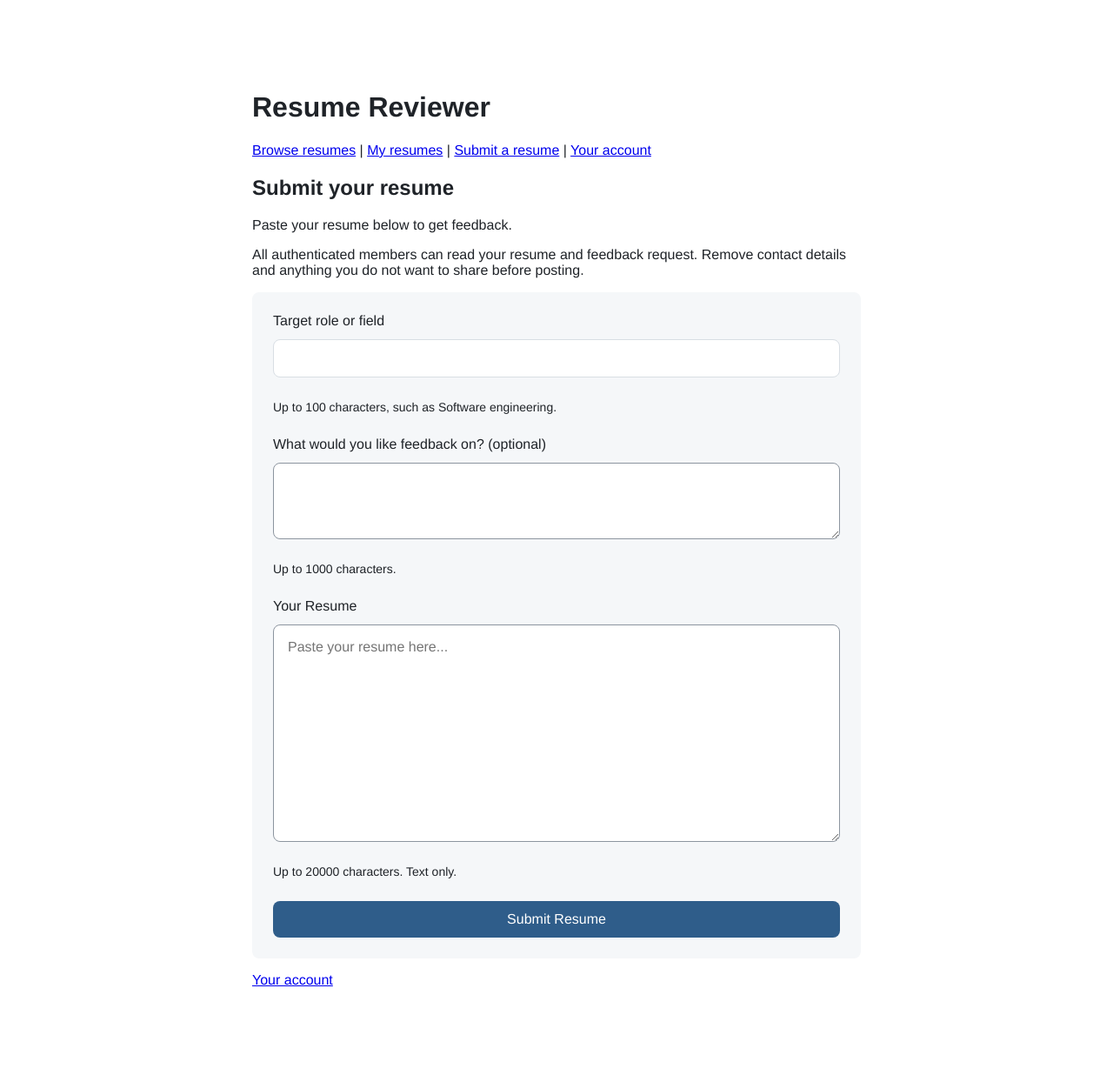
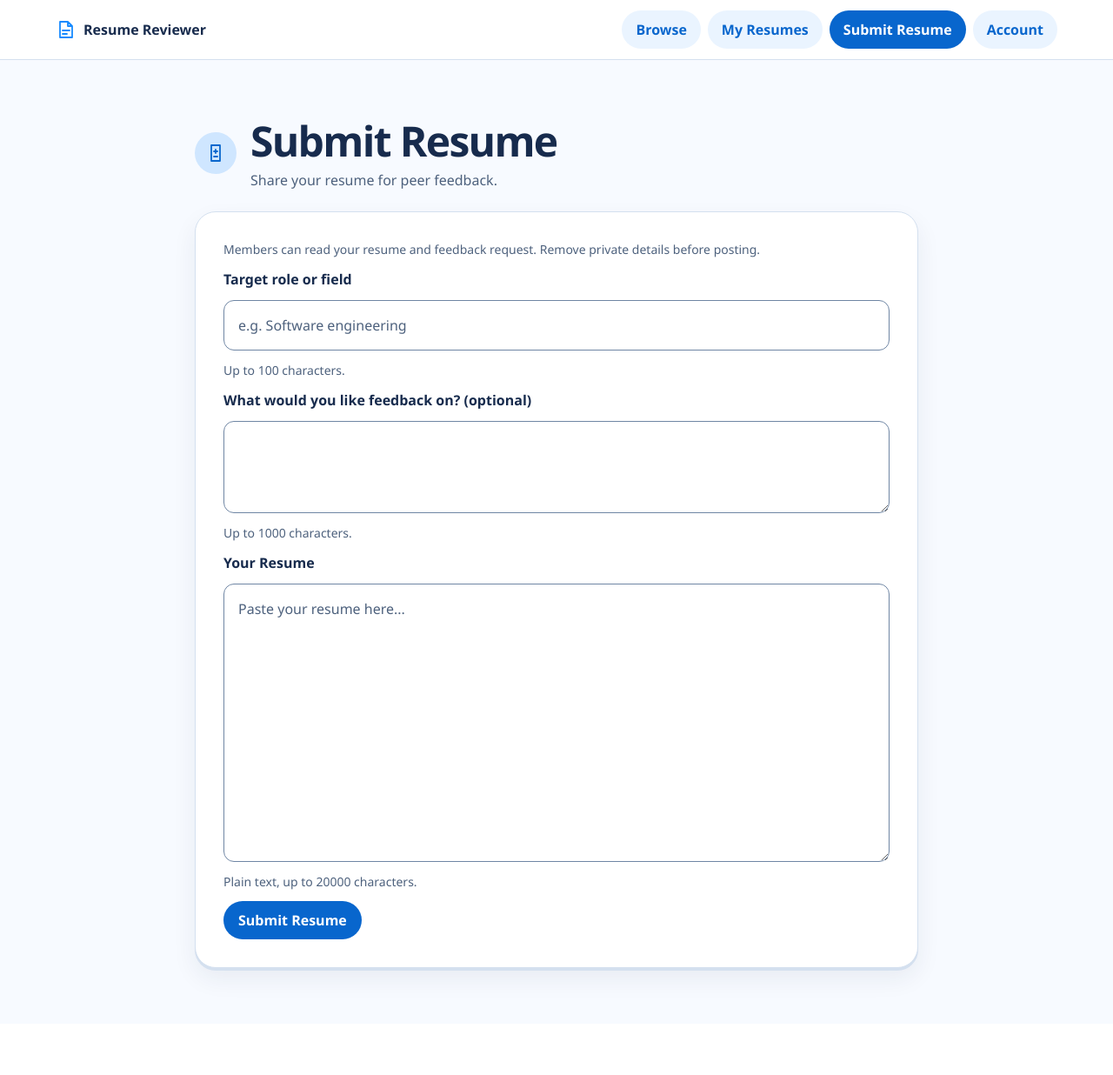
Before and after one commit to Rimcheb/Resume_reviewer, a Flask app: page /resumes/new in a window 1280 px wide. Shown: the whole page at 87% size. After the commit the page ends 1133 px from the top, so only its background shows below. Run offline with Flask 3, Linux system fonts and the light colour scheme; the visitor is signed in with stand-in values (Sample User, id 1); data comes from the database, SQL or seed files in the repository; some libraries are stand-ins or nearby versions.

Commit message:
Integrate blue UI design with Flask MVP

```diff
--- a/static/auth.css
+++ b/static/auth.css
@@ -1,7 +1,3 @@
-input:not([type="hidden"]) {
-    padding: var(--space-3);
-    border: 1px solid var(--color-border);
-    border-radius: var(--radius-md);
-    font: inherit;
-    min-width: 0;
+.narrow-page {
+    max-width: 30rem;
 }
--- a/static/style.css
+++ b/static/style.css
@@ -1,62 +1,246 @@
-/* Load shared tokens once so page styles use the same design values. */
 @import url("tokens.css");
 
-/* Shared page defaults and content width can support additional pages. */
+* {
+    box-sizing: border-box;
+}
+
 body {
     margin: 0;
-    font-family: var(--font-body);
     color: var(--color-text);
     background: var(--color-background);
+    font: var(--text-md)/var(--line-height-normal) var(--font-body);
+}
+
+h1, h2, h3, p {
+    margin: 0;
+}
+
+h1, h2, h3 {
+    font-family: var(--font-heading);
+    line-height: var(--line-height-tight);
+}
+
+h1 {
+    font-size: clamp(var(--text-2xl), 5vw, 3rem);
+    letter-spacing: -0.035em;
+}
+
+h2 {
+    font-size: var(--text-xl);
+    margin-bottom: var(--space-4);
+}
+
+h3 {
+    font-size: var(--text-md);
+}
+
+a {
+    color: var(--color-primary);
+    text-underline-offset: 0.2em;
 }
 
 .container {
-    max-width: 700px;
-    margin: 60px auto;
-    padding: var(--space-6);
+    width: min(100% - 2rem, 72rem);
+    margin-inline: auto;
     overflow-wrap: anywhere;
 }
 
-/* Shared form controls also support future resume and comment forms. */
-form {
+.app-header {
+    background: var(--color-surface);
+    border-bottom: 1px solid var(--color-border);
+}
+
+.app-bar, .brand, .app-nav, .page-heading, .form-actions {
     display: flex;
-    flex-direction: column;
+    align-items: center;
+}
+
+.app-bar {
+    flex-wrap: wrap;
+    justify-content: space-between;
     gap: var(--space-3);
-    padding: var(--space-6);
+    padding-block: var(--space-3);
+}
+
+.brand {
+    gap: var(--space-2);
+    color: var(--color-text);
+    font-weight: 800;
+    text-decoration: none;
+}
+
+.icon {
+    width: 1.5rem;
+    height: 1.5rem;
+    flex: none;
+    fill: none;
+    stroke: currentColor;
+    stroke-width: 1.8;
+    stroke-linejoin: round;
+    stroke-linecap: round;
+}
+
+.brand .icon {
+    color: var(--color-accent);
+}
+
+.app-nav {
+    gap: var(--space-2);
+    flex-wrap: wrap;
+}
+
+.app-nav a, .action, button {
+    display: inline-flex;
+    align-items: center;
+    justify-content: center;
+    min-height: 44px;
+    padding: var(--space-2) var(--space-4);
+    border-radius: var(--radius-pill);
+    font: inherit;
+    font-weight: 700;
+    text-align: center;
+}
+
+.app-nav a {
+    color: var(--color-primary);
+    text-decoration: none;
+    background: var(--color-tint);
+}
+
+.app-nav a:hover, .action:hover {
+    text-decoration: underline;
+    text-underline-offset: 0.2em;
+}
+
+.app-nav a[aria-current="page"] {
+    color: var(--color-surface);
+    background: var(--color-primary);
+}
+
+.app-nav a[aria-current="page"]:is(:hover, :active),
+.action:not(.secondary-action):is(:hover, :active),
+button:enabled:is(:hover, :active) {
+    background: var(--color-primary-hover);
+}
+
+a:focus-visible, button:focus-visible, textarea:focus, input:focus {
+    outline: 2px solid var(--color-focus-border);
+    outline-offset: 3px;
+    box-shadow: var(--focus-ring);
+}
+
+.page {
+    padding-block: clamp(var(--space-6), 5vw, 4rem);
+}
+
+.submit-page {
+    max-width: 52rem;
+}
+
+.page-heading {
+    gap: var(--space-4);
+    margin-bottom: var(--space-6);
+}
+
+.page-heading p {
+    color: var(--color-text-muted);
+    margin-top: var(--space-1);
+}
+
+.heading-icon {
+    display: grid;
+    place-items: center;
+    flex: none;
+    width: 3rem;
+    height: 3rem;
+    color: var(--color-primary);
+    background: var(--color-accent-surface);
+    border-radius: var(--radius-pill);
+}
+
+.card {
+    min-width: 0;
+    padding: clamp(var(--space-4), 4vw, var(--space-8));
     background: var(--color-surface);
+    border: 1px solid var(--color-border);
+    border-radius: var(--radius-lg);
+    box-shadow: var(--shadow-card);
+}
+
+.editor, .review-grid, .comment-list, .resume-list, .resume-summary, .comment {
+    display: grid;
+    gap: var(--space-3);
+}
+
+.editor label {
+    font-weight: 750;
+}
+
+textarea, input:not([type="hidden"]) {
+    width: 100%;
+    min-width: 0;
+    min-height: 44px;
+    padding: var(--space-4);
+    border: 1px solid var(--color-input-border);
     border-radius: var(--radius-md);
+    background: var(--color-input-background);
+    color: var(--color-text);
+    font: inherit;
 }
 
 textarea {
-    min-width: 0;
-    padding: var(--space-4);
-    color: var(--color-text);
-    background: var(--color-input-background);
-    border: 1px solid var(--color-input-border);
-    border-radius: var(--radius-md);
-    font: inherit;
     resize: vertical;
 }
 
-/* Keep keyboard focus visible against the input background. */
-textarea:focus {
+textarea:focus, input:not([type="hidden"]):focus {
     border-color: var(--color-focus-border);
-    outline: 2px solid var(--color-focus-border);
-    outline-offset: 2px;
-    box-shadow: var(--focus-ring);
 }
 
-button {
-    padding: var(--space-3);
-    background: var(--color-primary);
-    color: white;
-    border: none;
-    border-radius: var(--radius-md);
-    font: inherit;
+.submit-page #resume {
+    height: clamp(12rem, 40vh, 22rem);
 }
 
-/* Match the visual state to the native disabled attribute in the HTML. */
+::placeholder, .note, .empty-state {
+    color: var(--color-text-muted);
+    opacity: 1;
+}
+
+.form-actions {
+    flex-wrap: wrap;
+    gap: var(--space-2) var(--space-3);
+}
+
+.action, button {
+    border: 1px solid transparent;
+    color: var(--color-surface);
+    background: var(--color-primary);
+}
+
+.action {
+    text-decoration: none;
+}
+
+button:enabled {
+    cursor: pointer;
+}
+
+.editor > button {
+    justify-self: start;
+}
+
+.secondary-action, button.secondary-action:enabled:is(:hover, :active) {
+    color: var(--color-primary);
+    background: var(--color-tint);
+}
+
+.secondary-action:hover {
+    border-color: var(--color-primary);
+}
+
 button:disabled {
-    opacity: 0.6;
+    border-color: var(--color-border);
+    color: var(--color-text-muted);
+    background: var(--color-disabled-surface);
     cursor: not-allowed;
 }
 
--- a/static/tokens.css
+++ b/static/tokens.css
@@ -14,26 +14,29 @@
 
 :root {
   /* ---------- Colors ---------- */
-  --color-primary: #2f5d8a;        /* buttons, links, highlights */
-  --color-primary-hover: #244a6e;
-  --color-accent: #e0a458;         /* small accents */
-  --color-text: #1f2328;           /* main body text */
-  --color-text-muted: #5f6b76;     /* secondary text, dates, labels */
-  --color-background: #ffffff;     /* page background */
-  --color-surface: #f5f7f9;        /* cards, form panels */
-  --color-border: #d8dee4;
+  --color-primary: #0866cd;        /* buttons, links, selected states */
+  --color-primary-hover: #0758b6;
+  --color-accent: #168aff;         /* icons on white */
+  --color-accent-surface: #cfe6ff;
+  --color-text: #172b4d;
+  --color-text-muted: #4d617d;
+  --color-background: #f7faff;
+  --color-surface: #ffffff;
+  --color-tint: #eaf4ff;
+  --color-disabled-surface: #eef2f7;
+  --color-border: #d4e0ef;
   --color-error: #c0392b;
   --color-success: #2e7d4f;
 
   /* ---------- Form inputs (resume text areas, comment boxes) ---------- */
   --color-input-background: #ffffff;  /* inside text inputs and text areas */
-  --color-input-border: #8c959f;      /* default input outline */
-  --color-focus-border: #2f5d8a;      /* input outline while typing in it */
-  --focus-ring: 0 0 0 3px rgba(47, 93, 138, 0.25); /* soft glow around a focused input */
+  --color-input-border: #6f86a4;      /* default input outline */
+  --color-focus-border: #0e6edb;      /* keyboard focus outline */
+  --focus-ring: 0 0 0 3px rgba(14, 110, 219, 0.20); /* soft glow around a focused input */
 
   /* ---------- Typography ---------- */
-  --font-heading: "Georgia", "Times New Roman", serif;
-  --font-body: "Helvetica Neue", Arial, sans-serif;
+  --font-heading: "Segoe UI", system-ui, sans-serif;
+  --font-body: "Segoe UI", system-ui, sans-serif;
 
   --text-xs: 0.75rem;   /* 12px */
   --text-sm: 0.875rem;  /* 14px */
@@ -55,5 +58,8 @@
 
   /* ---------- Shape ---------- */
   --radius-sm: 4px;
-  --radius-md: 8px;
+  --radius-md: 12px;
+  --radius-lg: 24px;
+  --radius-pill: 999px;
+  --shadow-card: 0 3px 0 var(--color-border), 0 12px 28px rgba(23, 43, 77, 0.07);
 }
--- a/templates/base.html
+++ b/templates/base.html
@@ -8,18 +8,24 @@
     <link rel="stylesheet" href="{{ url_for('static', filename='auth.css') }}">
 </head>
 <body>
-    <main class="container{% block page_class %}{% endblock %}">
-        <h1>Resume Reviewer</h1>
-        {% if g.user %}
-        <nav aria-label="Main navigation">
-            <a href="{{ url_for('resumes.feed') }}">Browse resumes</a> |
-            <a href="{{ url_for('resumes.mine') }}">My resumes</a> |
-            <a href="{{ url_for('resumes.new') }}">Submit a resume</a> |
-            <a href="{{ url_for('auth.account') }}">Your account</a>
-        </nav>
-        {% endif %}
+    <header class="app-header">
+        <div class="container app-bar">
+            <a class="brand" href="{{ url_for('auth.index') }}">
+                <svg class="icon" aria-hidden="true" viewBox="0 0 24 24"><path d="M14 3H5v18h14V8l-5-5Zm0 0v5h5M8 13h8m-8 4h5"/></svg>
+                Resume Reviewer
+            </a>
+            {% if g.user %}
+            <nav class="app-nav" aria-label="Main navigation">
+                {% for endpoint, label in [('resumes.feed', 'Browse'), ('resumes.mine', 'My Resumes'), ('resumes.new', 'Submit Resume'), ('auth.account', 'Account')] %}
+                <a href="{{ url_for(endpoint) }}"{% if request.endpoint == endpoint or (endpoint == 'resumes.new' and request.endpoint == 'resumes.create') %} aria-current="page"{% endif %}>{{ label }}</a>
+                {% endfor %}
+            </nav>
+            {% endif %}
+        </div>
+    </header>
+    <main class="container page{% block page_class %}{% endblock %}">
         {% for message in get_flashed_messages() %}
-        <p role="status">{{ message }}</p>
+        <p class="message" role="status">{{ message }}</p>
         {% endfor %}
         {% block content %}{% endblock %}
     </main>
--- a/templates/error.html
+++ b/templates/error.html
@@ -1,4 +1,7 @@
 {% extends "base.html" %}
+{% block title %}Request error | Resume Reviewer{% endblock %}
+{% block page_class %} narrow-page{% endblock %}
 {% block content %}
+<h1>Request error</h1>
 <p role="alert">{{ message }}</p>
 {% endblock %}
--- a/templates/submit_resume.html
+++ b/templates/submit_resume.html
@@ -1,33 +1,35 @@
 {% extends "base.html" %}
 {% block title %}{{ "Edit" if resume else "Submit" }} Resume | Resume Reviewer{% endblock %}
+{% block page_class %} submit-page{% endblock %}
 {% block content %}
-<h2>{{ "Edit" if resume else "Submit" }} your resume</h2>
-{% if resume %}
-<p>Existing comments will stay. They may refer to an earlier version of your text.</p>
-{% else %}
-<p>Paste your resume below to get feedback.</p>
-{% endif %}
-<p>All authenticated members can read your resume and feedback request.
-    Remove contact details and anything you do not want to share before posting.</p>
+<header class="page-heading">
+    <span class="heading-icon">
+        <svg class="icon" aria-hidden="true" viewBox="0 0 24 24"><path d="M7 3h10v18H7zM10 10h4m-2-2v4m-2 4h4"/></svg>
+    </span>
+    <div>
+        <h1>{{ "Edit Resume" if resume else "Submit Resume" }}</h1>
+        <p>{{ "Existing comments may refer to an earlier version." if resume else "Share your resume for peer feedback." }}</p>
+    </div>
+</header>
 {% if error %}<p role="alert">{{ error }}</p>{% endif %}
-<form method="post" action="{{ url_for('resumes.edit', resume_id=resume.id) if resume else url_for('resumes.create') }}">
+<form class="card editor" method="post" action="{{ url_for('resumes.edit', resume_id=resume.id) if resume else url_for('resumes.create') }}">
     <input type="hidden" name="csrf_token" value="{{ csrf_token() }}">
+    <p class="note">Members can read your resume and feedback request. Remove private details before posting.</p>
     <label for="target_field">Target role or field</label>
     <input id="target_field" name="target_field" value="{{ target_field }}"
-           maxlength="{{ field_limit }}" required>
-    <p class="note">Up to {{ field_limit }} characters, such as Software engineering.</p>
+           maxlength="{{ field_limit }}" placeholder="e.g. Software engineering" aria-describedby="field-limit" required>
+    <p class="note" id="field-limit">Up to {{ field_limit }} characters.</p>
 
     <label for="feedback_request">What would you like feedback on? (optional)</label>
     <textarea id="feedback_request" name="feedback_request" rows="3"
-              maxlength="{{ feedback_limit }}">{{ feedback_request }}</textarea>
-    <p class="note">Up to {{ feedback_limit }} characters.</p>
+              maxlength="{{ feedback_limit }}" aria-describedby="feedback-limit">{{ feedback_request }}</textarea>
+    <p class="note" id="feedback-limit">Up to {{ feedback_limit }} characters.</p>
 
     <label for="resume">Your Resume</label>
     <textarea id="resume" name="resume" rows="12" maxlength="{{ resume_limit }}"
-              placeholder="Paste your resume here..." required>{{ content }}</textarea>
-    <p class="note">Up to {{ resume_limit }} characters. Text only.</p>
+              placeholder="Paste your resume here..." aria-describedby="resume-limit" required>{{ content }}</textarea>
+    <p class="note" id="resume-limit">Plain text, up to {{ resume_limit }} characters.</p>
     <button type="submit">{{ "Save changes" if resume else "Submit Resume" }}</button>
 </form>
 {% if resume %}<p><a href="{{ url_for('resumes.detail', resume_id=resume.id) }}">Back to resume</a></p>{% endif %}
-<p><a href="{{ url_for('auth.account') }}">Your account</a></p>
 {% endblock %}
```
Also changed, not shown: other parts of static/style.css (+103 -88 lines), templates/account.html (+14 -7 lines), templates/comment_form.html (+10 -7 lines), templates/login.html (+6 -3 lines), templates/register.html (+6 -3 lines), templates/resume_list.html (+24 -14 lines), templates/view_resume.html (+31 -30 lines). Lines whose indentation alone changed are shown as unchanged.
